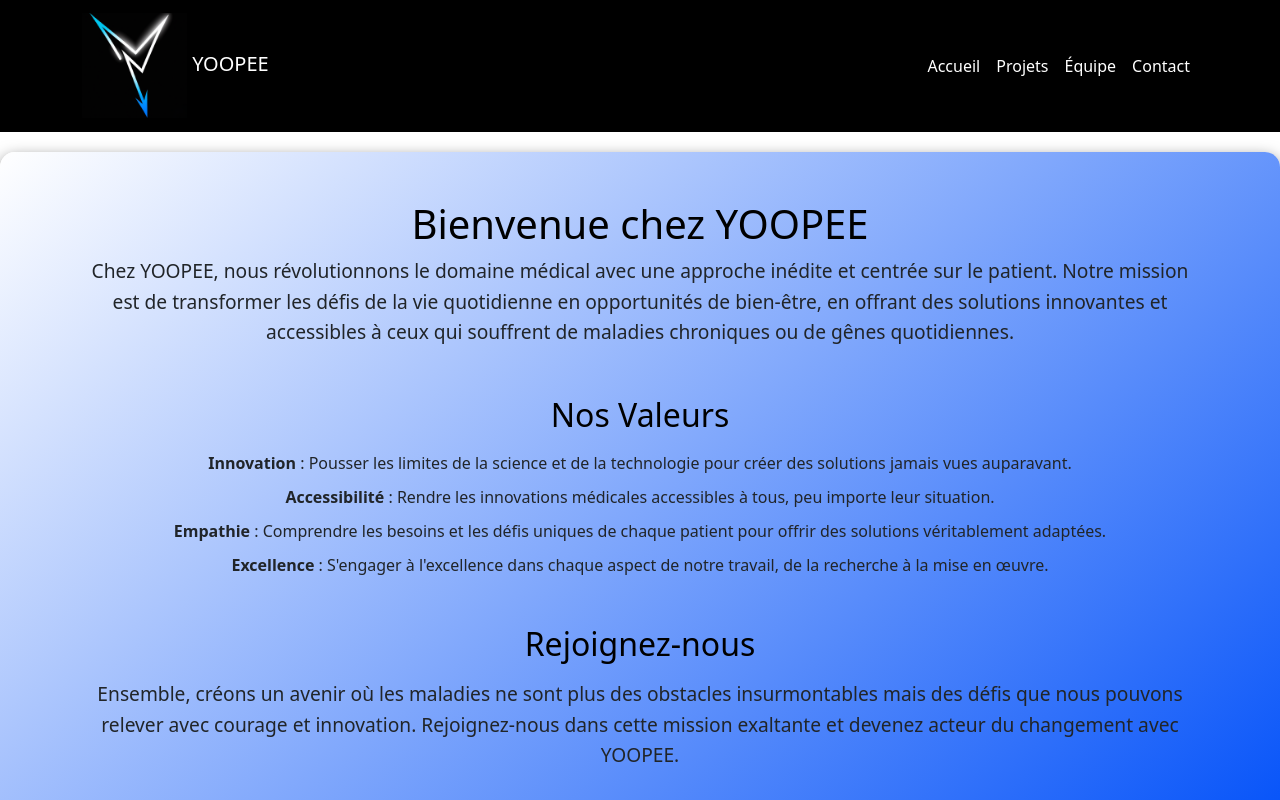
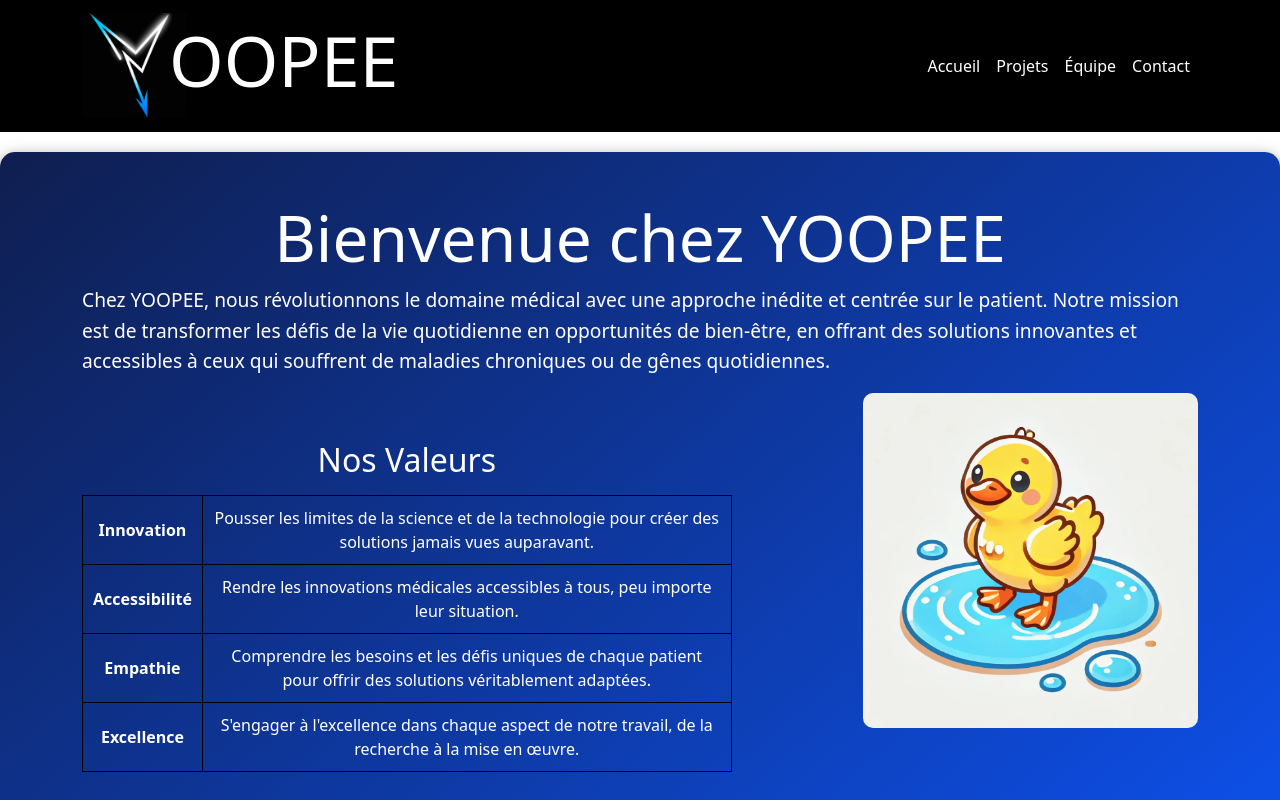
Before and after one commit to DraGonKill25/yoopee_web, a plain HTML site: page index.html in a window 1280 px wide. Shown: the top 800 px of the page. Drawn offline with nearby package versions, Linux system fonts and the light colour scheme.

Commit message:
derniere modif reste a faire la mise en forme et image de panda

```diff
--- a/assets/css/style.css
+++ b/assets/css/style.css
@@ -1,89 +1,141 @@
+:root {
+    --primary-color: #007bff;
+    --secondary-color: #0056b3;
+    --dark-color: #000;
+    --light-color: #fff;
+    --gradient-bg-1: #0f1e4f;
+    --gradient-bg-2: #0d55fa;
+    --section-bg: rgba(81, 83, 117, 0.5);
+    --shadow-color: rgba(0, 0, 0, 0.1);
+    --hover-bg-color: rgba(0, 128, 0, 0.1);
+}
+
 body {
     font-family: 'Arial', sans-serif;
-    background: #fff/* linear-gradient(135deg, white 0%, gray 100%);*/
+    background-color: var(--dark-color);
     margin: 0;
     padding: 0;
-    color: #333;
+    color: var(--dark-color);
 }
 
 section {
     padding: 60px 0;
     margin: 20px 0;
     border-radius: 15px;
-    background-color: rgba(81, 83, 117, 0.5);
-    background: linear-gradient(140deg, #fff 0%, #0452f9 100%);
+    background: linear-gradient(140deg, var(--gradient-bg-1) 0%, var(--gradient-bg-2) 100%);
     box-shadow: 0 5px 15px rgba(0, 0, 0, 0.5);
 }
 
-
 /* Navbar Custom Styles */
 .navbar-custom {
-    color: #fff;
-    background-color: #000;/*rgba(255, 255, 255, 0.3); /* Transparence */
-    border-bottom: 1px solid rgba(0, 0, 0, 0.1); /* Bordure légère en bas */
+    color: var(--light-color);
+    background-color: var(--dark-color);
+    border-bottom: 1px solid var(--shadow-color);
 }
 
+.navbar-nav .nav-link {
+    padding: 10px 15px;
+    border-radius: 5px;
+    transition: background-color 0.3s ease, transform 0.3s ease;
+    color: var(--light-color);
+}
 
-/* Style pour les éléments de navigation */
-.navbar-nav .nav-link {
-    padding: 10px 15px; /* Espacement interne */
-    border-radius: 5px; /* Coins arrondis */
-    transition: background-color 0.3s ease, transform 0.3s ease; /* Animation sur le hover */
+.navbar-brand {
+    display: flex;
+    align-items: center;
+}
+
+.navbar-brand span {
+    color: var(--light-color);
+    font-size: 70px;
+    text-align: left;
+    margin-top: -10px;
+}
+
+.navbar-brand img {
+    margin-right: -18px;
+}
+
+.navbar-nav .nav-link:hover {
+    background-color: var(--hover-bg-color);
+    transform: scale(1.1);
     color: #fff;
 }
 
-/*.navbar .navbar-expand-lg .navbar-light .navbar-custom .navbar-visible{
-    color: #fff;
-}*/
+.navbar-toggler {
+    border: 1px solid rgba(128, 128, 0, 0.3);
+    border-radius: 5px;
+    transition: background-color 0.3s ease;
+}
 
-/* Style pour les éléments de navigation au survol */
-.navbar-nav .nav-link:hover {
-    background-color: rgba(0, 128, 0, 0.1); /* Couleur de fond au survol */
-    transform: scale(1.1); /* Agrandissement léger au survol */
+.navbar-toggler:hover {
+    background-color: rgba(128, 128, 0, 0.6);
     color: #fff;
 }
 
-/* Style pour le bouton de la barre de navigation (réduit en écran mobile) */
-.navbar-toggler {
-    border: 1px solid rgba(128, 128, 0, 0.3); /* Bordure du bouton */
-    border-radius: 5px; /* Coins arrondis */
-    transition: background-color 0.3s ease; /* Animation de fond sur hover */
-}
-
-/* Style pour le bouton de la barre de navigation au survol */
-.navbar-toggler:hover {
-    background-color: rgba(128, 128, 0, 0.6); /* Couleur de fond au survol */
-}
-
-/* Navbar Hidden on Scroll */
 .navbar-hidden {
-    transform: translateY(-100%); /* Cache la barre de navigation hors de l'écran */
-    transition: transform 0.3s ease; /* Animation douce */
+    transform: translateY(-100%);
+    transition: transform 0.3s ease;
 }
 
 .navbar-visible {
-    transform: translateY(0); /* Remet la barre de navigation en vue */
-    transition: transform 0.3s ease; /* Animation douce */
+    transform: translateY(0);
+    transition: transform 0.3s ease;
 }
 
-
-
-#description h1, #description h2 {
-    color: #000;
+#description h1, #description h2, #description p.lead, #description ul, #description ul li {
+    color: var(--light-color);
 }
 
-#description p.lead {
-    font-size: 1.2em;
-    line-height: 1.6;
+#description h1 { font-size: 4rem; }
+#description h2 { font-size: 2rem; }
+#description p.lead { font-size: 1.2em; line-height: 1.6; text-align: left; }
+
+.valeurs-et-image {
+    display: flex;
+    justify-content: space-between;
+    align-items: flex-start;
 }
 
-#description ul {
-    list-style-type: none;
-    padding: 0;
+.valeurs {
+    width: 60%;
+    padding-right: 20px;
+    color: var(--light-color);
 }
 
-#description ul li {
-    margin-bottom: 10px;
+.table-valeurs {
+    width: 100%;
+    border-collapse: collapse;
+    color: var(--light-color);
+}
+
+.table-valeurs td {
+    padding: 10px;
+    border: 1px solid var(--dark-color);
+}
+
+.image-canard {
+    width: 30%;
+    text-align: justify;
+}
+
+.image-canard img {
+    max-width: 100%;
+    height: auto;
+    border-radius: 10px;
+}
+
+@media (max-width: 768px) {
+    .valeurs-et-image {
+        flex-direction: column;
+    }
+    .valeurs, .image-canard {
+        width: 100%;
+    }
+    .image-canard {
+        margin-top: 20px;
+        text-align: center;
+    }
 }
 
 #team .member img {
@@ -91,7 +143,7 @@ section {
     height: 150px;
     object-fit: cover;
     border-radius: 50%;
-    box-shadow: 0 4px 8px rgba(0, 0, 0, 0.1);
+    box-shadow: 0 4px 8px var(--shadow-color);
     transition: transform 0.3s;
 }
 
@@ -108,7 +160,7 @@ section {
     height: 600px;
     object-fit: scale-down;
     border-radius: 10px;
-    box-shadow: 0 4px 8px rgba(0, 0, 0, 0.1);
+    box-shadow: 0 4px 8px var(--shadow-color);
     transition: transform 0.3s;
 }
 
@@ -117,33 +169,20 @@ section {
 }
 
 #contact {
-    /*
-    background-color: #ffffff;
-    box-shadow: 0 5px 15px rgba(0, 0, 0, 0.1);
-    border-radius: 15px;
-    padding: 40px;
-    */
     padding: 60px 0;
     margin: 20px 0;
     border-radius: 15px;
-    /*background-color: rgba(255, 255, 255, 0.5);
-    background-color: rgba(81, 83, 117, 0.5);*/
-    background: linear-gradient(135deg, white 0%, #515375 100%);
-    box-shadow: 0 5px 15px rgba(0, 0, 0, 0.1);
+    background: linear-gradient(140deg, var(--light-color) 0%, #0452f9 100%);
+    box-shadow: 0 5px 15px var(--shadow-color);
 }
 
 #contact h2 {
-    color: #007bff;
+    color: var(--primary-color);
 }
 
 #contact p.lead {
     font-size: 1.2em;
     margin-bottom: 20px;
-}
-
-#contact ul {
-    list-style-type: none;
-    padding: 0;
 }
 
 #contact ul li {
@@ -163,22 +202,20 @@ section {
 }
 
 #contactForm .form-control:focus {
-    border-color: #007bff;
+    border-color: var(--primary-color);
     box-shadow: 0 0 5px rgba(0, 123, 255, 0.25);
 }
 
 #contactForm .btn {
     margin-top: 20px;
-    background-color: #007bff;
-    border-color: #007bff;
-    color: white;
-    border-radius: 5px;
-    transition: background-color 0.3s, border-color 0.3s;
+    background-color: var(--primary-color);
+    border-color: var(--primary-color);
+    color: var(--light-color);
 }
 
 #contactForm .btn:hover {
-    background-color: #0056b3;
-    border-color: #0056b3;
+    background-color: var(--secondary-color);
+    border-color: var(--secondary-color);
 }
 
 .btn {
--- a/index.html
+++ b/index.html
@@ -11,7 +11,7 @@
     <!-- Navigation Header -->
     <nav class="navbar navbar-expand-lg navbar-light navbar-custom navbar-visible" id="navbar">
         <div class="container">
-            <a class="navbar-brand" href="#"> <img src="assets/images/logo.png" width="105" height="105"> <span style="color: white;">YOOPEE</span></a><!-- en plus gros-->
+            <a class="navbar-brand" href="#"><img src="assets/images/logo.png" width="105" height="105"><span>OOPEE</span></a>
             <button class="navbar-toggler" type="button" data-bs-toggle="collapse" data-bs-target="#navbarNav" aria-controls="navbarNav" aria-expanded="false" aria-label="Toggle navigation">
                 <span class="navbar-toggler-icon"></span>
             </button>
@@ -40,21 +40,39 @@
             <h1>Bienvenue chez YOOPEE</h1>
             <p class="lead">Chez YOOPEE, nous révolutionnons le domaine médical avec une approche inédite et centrée sur le patient. Notre mission est de transformer les défis de la vie quotidienne en opportunités de bien-être, en offrant des solutions innovantes et accessibles à ceux qui souffrent de maladies chroniques ou de gênes quotidiennes.</p>
 
-            <h2 class="mt-5 mb-3">Nos Valeurs</h2>
-            <ul class="list-unstyled">
-                <li><strong>Innovation</strong> : Pousser les limites de la science et de la technologie pour créer des solutions jamais vues auparavant.</li>
-                <li><strong>Accessibilité</strong> : Rendre les innovations médicales accessibles à tous, peu importe leur situation.</li>
-                <li><strong>Empathie</strong> : Comprendre les besoins et les défis uniques de chaque patient pour offrir des solutions véritablement adaptées.</li>
-                <li><strong>Excellence</strong> : S'engager à l'excellence dans chaque aspect de notre travail, de la recherche à la mise en œuvre.</li>
-            </ul> <!-- canard dans une flaque-->
+            <div class="valeurs-et-image">
+                <div class="valeurs">
+                    <h2 class="mt-5 mb-3">Nos Valeurs</h2>
+                    <table class="table-valeurs">
+                        <tr>
+                            <td><strong>Innovation</strong></td>
+                            <td>Pousser les limites de la science et de la technologie pour créer des solutions jamais vues auparavant.</td>
+                        </tr>
+                        <tr>
+                            <td><strong>Accessibilité</strong></td>
+                            <td>Rendre les innovations médicales accessibles à tous, peu importe leur situation.</td>
+                        </tr>
+                        <tr>
+                            <td><strong>Empathie</strong></td>
+                            <td>Comprendre les besoins et les défis uniques de chaque patient pour offrir des solutions véritablement adaptées.</td>
+                        </tr>
+                        <tr>
+                            <td><strong>Excellence</strong></td>
+                            <td>S'engager à l'excellence dans chaque aspect de notre travail, de la recherche à la mise en œuvre.</td>
+                        </tr>
+                    </table>
+                </div>
 
-            <!--<h2 class="mt-5 mb-3">Nos Projets</h2>
-            <p class="lead">Chaque projet que nous entreprenons est une promesse d'un futur meilleur et plus sain. Nous développons des dispositifs portables intelligents qui surveillent la santé en temps réel, des applications mobiles qui offrent des conseils de santé personnalisés, et des thérapies numériques qui rendent les soins plus accessibles et efficaces. Notre objectif est de donner à chacun les outils nécessaires pour prendre le contrôle de leur santé, réduire les symptômes, et améliorer leur qualité de vie.</p>-->
+                <div class="image-canard">
+                    <img src="./assets/images/duck.png" alt="Canard dans une flaque">
+                </div>
+            </div>
 
             <h2 class="mt-5 mb-3">Rejoignez-nous</h2>
             <p class="lead">Ensemble, créons un avenir où les maladies ne sont plus des obstacles insurmontables mais des défis que nous pouvons relever avec courage et innovation. Rejoignez-nous dans cette mission exaltante et devenez acteur du changement avec YOOPEE.</p>
         </div>
     </section>
+
 
 
     <!-- Projets -->
@@ -70,7 +88,7 @@
                     </div>
                 </div>
                 <div class="carousel-item">
-                    <img src="assets/images/pp_groot.PNG" class="d-block w-100" alt="Projet 2">
+                    <img src="assets/images/duck.png" class="d-block w-100" alt="Projet 2">
                     <div class="carousel-caption d-none d-md-block">
                         <h5>Projet 2</h5>
                         <p>Description du projet 2</p>
```
Also changed, not shown: assets/images/duck.png (added), assets/images/duck.webp (added).
